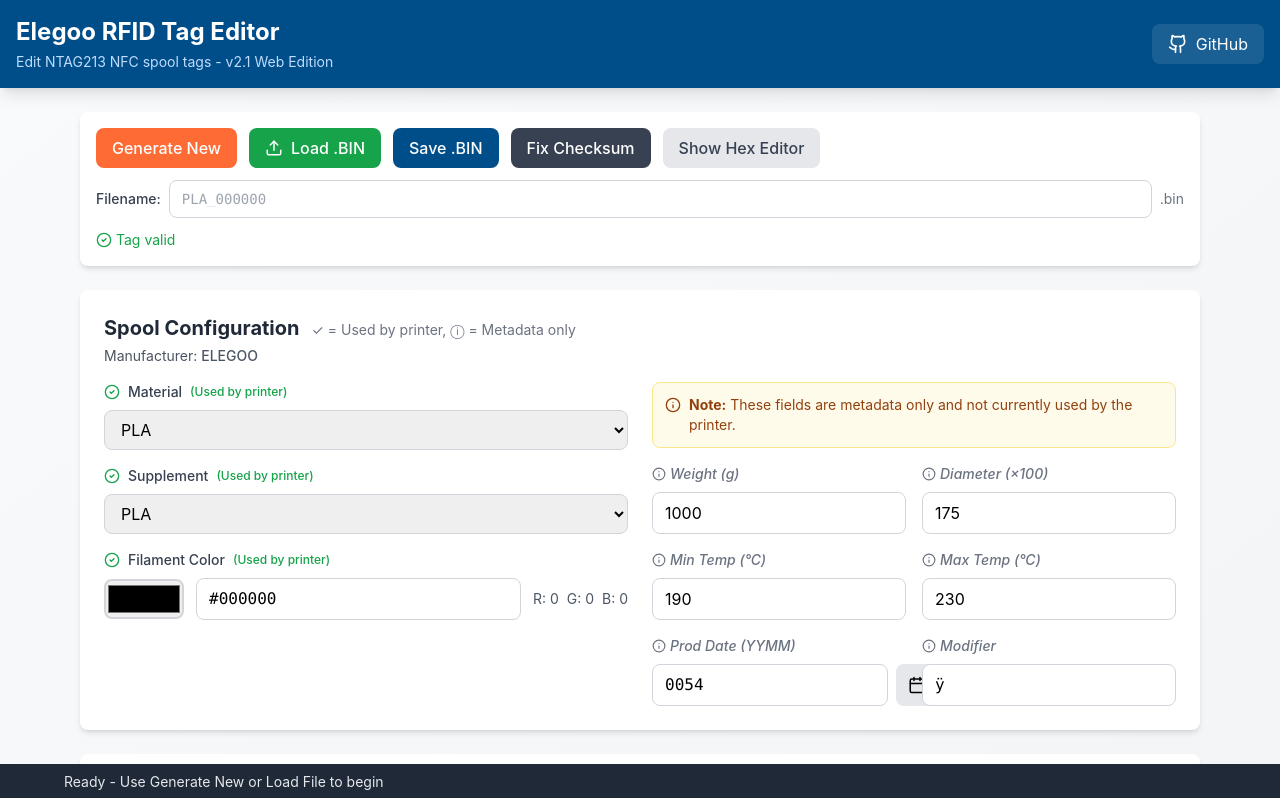
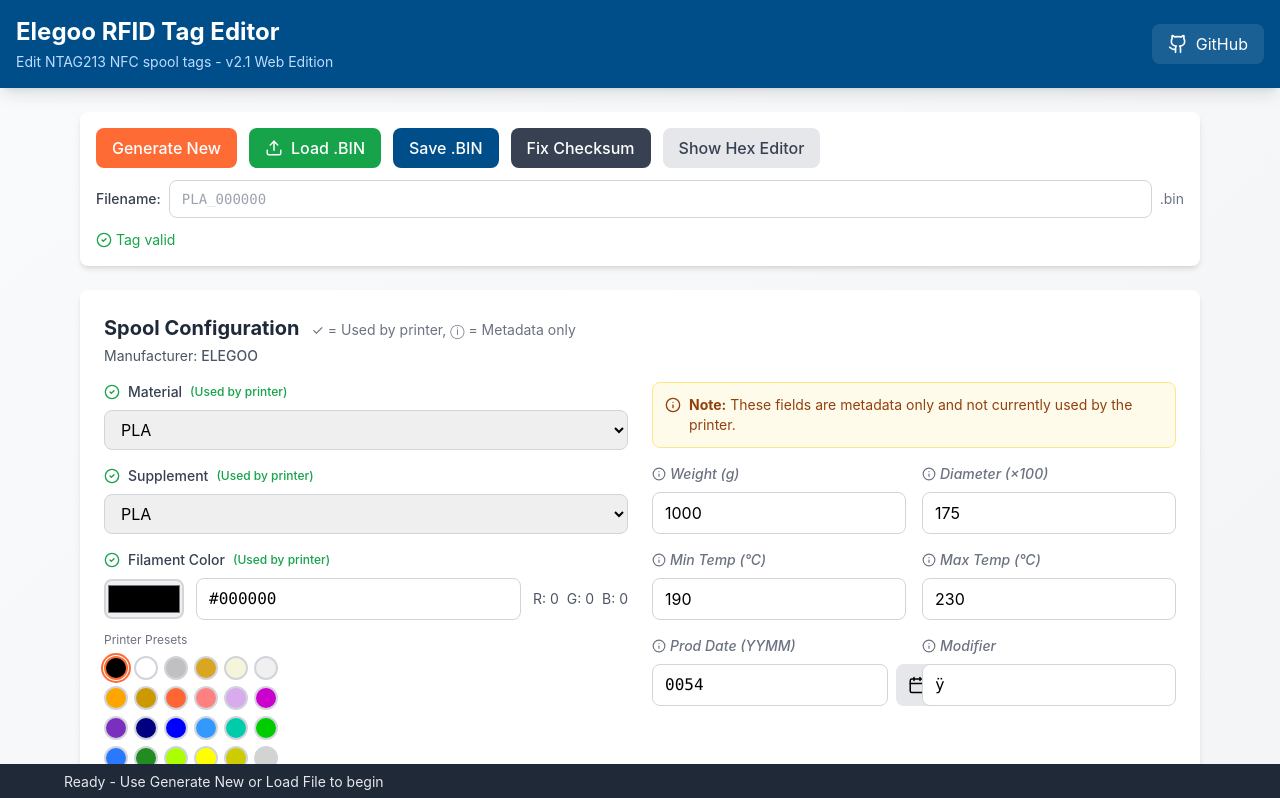
Before and after one commit to Savion/elegoo-rfid-editor, a React (Vite) app: page / in a window 1280 px wide. Shown: the top 798 px of the page. Built offline with nearby package versions, Linux system fonts and the light colour scheme.

Commit message:
Add Centauri Carbon 2 Combo preset color swatches to color picker
Adds a 4x6 grid of clickable color swatches matching the printer's
built-in color presets, displayed below the hex input field.

Co-Authored-By: Claude Opus 4.6 <noreply@anthropic.com>

```diff
--- a/src/components/ColorPicker.tsx
+++ b/src/components/ColorPicker.tsx
@@ -1,5 +1,45 @@
 import { useState, useEffect } from 'react';
 import { CheckCircle2 } from 'lucide-react';
+
+// Centauri Carbon 2 Combo preset colors (4 rows x 6 columns)
+const PRESET_COLORS: { name: string; hex: string }[][] = [
+  // Row 1: Neutrals
+  [
+    { name: 'Black', hex: '#000000' },
+    { name: 'White', hex: '#FFFFFF' },
+    { name: 'Silver', hex: '#C0C0C0' },
+    { name: 'Gold', hex: '#DAA520' },
+    { name: 'Ivory', hex: '#F5F5DC' },
+    { name: 'Snow', hex: '#F0F0F0' },
+  ],
+  // Row 2: Warm tones
+  [
+    { name: 'Orange', hex: '#FFA500' },
+    { name: 'Amber', hex: '#CC9900' },
+    { name: 'Red Orange', hex: '#FF6633' },
+    { name: 'Coral', hex: '#FF8080' },
+    { name: 'Lavender', hex: '#D8AAEE' },
+    { name: 'Magenta', hex: '#CC00CC' },
+  ],
+  // Row 3: Cool tones
+  [
+    { name: 'Purple', hex: '#7B2FBE' },
+    { name: 'Navy', hex: '#000080' },
+    { name: 'Blue', hex: '#0000FF' },
+    { name: 'Sky Blue', hex: '#3399FF' },
+    { name: 'Teal', hex: '#00CCAA' },
+    { name: 'Green', hex: '#00CC00' },
+  ],
+  // Row 4: Mixed
+  [
+    { name: 'Royal Blue', hex: '#2979FF' },
+    { name: 'Forest Green', hex: '#228B22' },
+    { name: 'Lime', hex: '#AAFF00' },
+    { name: 'Yellow', hex: '#FFFF00' },
+    { name: 'Yellow Green', hex: '#CCCC00' },
+    { name: 'Light Gray', hex: '#D3D3D3' },
+  ],
+];
 
 interface ColorPickerProps {
   value: { r: number; g: number; b: number };
@@ -29,6 +69,12 @@ export function ColorPicker({ value, onChange }: ColorPickerProps) {
     }
   };
 
+  const handlePresetClick = (hex: string) => {
+    handleHexChange(hex);
+  };
+
+  const isSelected = (hex: string) => hexColor.toUpperCase() === hex.toUpperCase();
+
   return (
     <div>
       <label className="flex items-center gap-2 text-sm font-medium text-gray-700 mb-2">
@@ -57,6 +103,29 @@ export function ColorPicker({ value, onChange }: ColorPickerProps) {
           <span>B: {value.b}</span>
         </div>
       </div>
+      {/* Preset color swatches */}
+      <div className="mt-3">
+        <p className="text-xs text-gray-500 mb-2">Printer Presets</p>
+        <div className="space-y-1.5">
+          {PRESET_COLORS.map((row, rowIndex) => (
+            <div key={rowIndex} className="flex gap-1.5">
+              {row.map((preset) => (
+                <button
+                  key={preset.hex + preset.name}
+                  title={preset.name}
+                  onClick={() => handlePresetClick(preset.hex)}
+                  className={`w-6 h-6 rounded-full border-2 transition-all hover:scale-110 ${
+                    isSelected(preset.hex)
+                      ? 'border-elegoo-orange ring-2 ring-elegoo-orange ring-offset-1'
+                      : 'border-gray-300 hover:border-gray-400'
+                  }`}
+                  style={{ backgroundColor: preset.hex }}
+                />
+              ))}
+            </div>
+          ))}
+        </div>
+      </div>
     </div>
   );
 }
```
